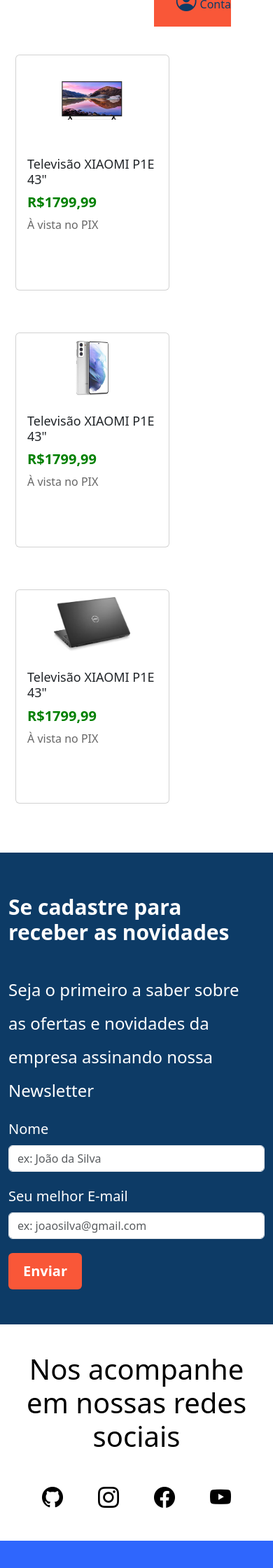
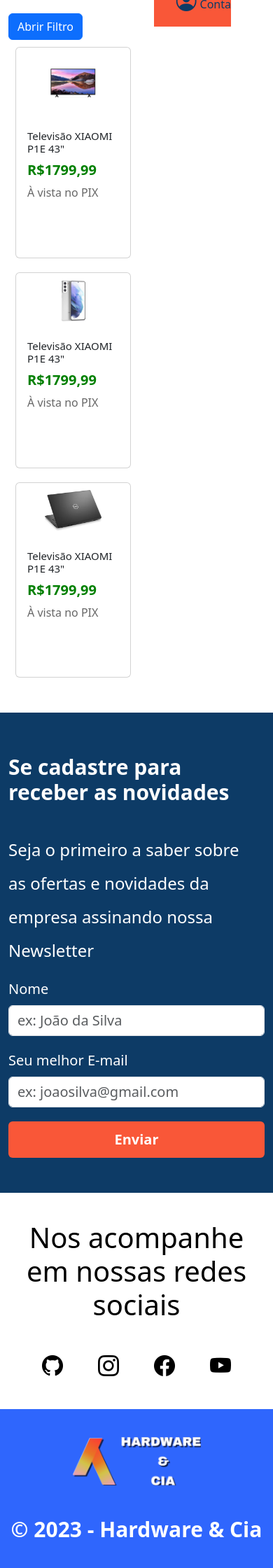
Before and after one commit to Luc033/Hardware-and-Cia, a PHP site: page / in a window 390 px wide; the page is wider, and only the part inside the window is pictured. Shown: the part 240-2480 px from the top of that part at 70% size. Run offline with PHP 8.4, Linux system fonts and the light colour scheme.

Commit message:
responsividade e off canvas

```diff
--- a/estilos/style.css
+++ b/estilos/style.css
@@ -100,7 +100,6 @@ body {
     color: var(--cor-icon);
 }
 
-
 .nav-header ul:hover .dropdown-content {
     display: block;
     padding: 15px 10px 20px 10px;
@@ -128,6 +127,21 @@ body {
 .dropdown-content li:hover {
     background: rgb(243,243,243);
     background: radial-gradient(circle,  rgba(221,221,221,1)40%,  rgba(243,243,243,1)80%);
+}
+
+/* offCanvas */
+
+
+.items-filtro {
+    display: flex;
+    flex-direction: row;
+    gap: 50px;
+    justify-content: space-around;
+}
+
+.container-filtro-items {
+    display: flex;
+    flex-direction: column;
 }
 
 /* Card */
@@ -411,37 +425,13 @@ body {
 /* media querie para tablets */
 @media (max-width: 992px) {
 
+    /* Card */
     .card {
-        width: 30%;
+        width: 29%;
     }
 
-    .card h2 {
-        font-size: 25px;
-    }
-
-    .card a {
+    .card h1 {
         font-size: 15px;
-    }
-
-    .card .branco {
-        height: 48.5px;
-    }
-
-    .form-login {
-        width: 90%;
-    }
-
-    .logo-footer {
-        flex-direction: row;
-    }
-
-}
-
-/* Media querie para celulares */
-@media (max-width: 576px) {
-
-    .card {
-        width: 60%;
     }
 
     .card h2 {
@@ -456,6 +446,61 @@ body {
         height: 48.5px;
     }
 
+    /* News Letter */
+    .news-letter input {
+        font-size: 20px;
+    }
+
+    .news-letter button[type="submit"] {
+        width: 100%;
+    }
+
+     /* Login/cadastro */
+    .form-login {
+        width: 90%;
+    }
+
+    .logo-footer {
+        flex-direction: row;
+    }
+
+}
+
+/* Media querie para celulares */
+@media (max-width: 576px) {
+
+    /* Card */
+    .linha-card {
+    margin: 0 auto;
+    }
+
+    .card {
+        width: 45%;
+        margin: 10px;
+    }
+
+    .card h2 {
+        font-size: 20px;
+    }
+
+    .card a {
+        font-size: 15px;
+    }
+
+    .card .branco {
+        height: 48.5px;
+    }
+
+    /* News Letter */
+    .news-letter input {
+        font-size: 20px;
+    }
+
+    .news-letter button[type="submit"] {
+        width: 100%;
+    }
+
+    /* Login/cadastro */
     .form-login {
         width: 90vw;
         margin: 100px 0px;
@@ -470,4 +515,36 @@ body {
         font-size: 16px;
     }
 
+    /* Footer  */
+
+
+    .logo-footer{
+        display: flex;
+        flex-direction: row;
+        align-items: center;
+        flex-wrap: wrap;
+        gap: 40px;
+    }
+
+    .logo-img {
+        width: 50%;
+        margin: 0 auto;
+    }
+
+    .logo-text {
+        margin: 0 auto;
+    }
+
+    .logo-text p {
+        margin: 0;
+        font-size: 30px;
+        font-weight: bold;
+    }
+
+    .info-footer {
+        margin: 0 auto;
+        text-align: center;
+        font-size: 25px;
+    }
+
 }
--- a/index.html
+++ b/index.html
@@ -65,6 +65,42 @@
 
     <main>
         <div class="container-fluid container-card">
+            <button class="btn btn-primary" type="button" data-bs-toggle="offcanvas" data-bs-target="#offcanvasLeft" aria-controls="offcanvasLeft">Abrir Filtro</button>
+            <div class="offcanvas offcanvas-start" tabindex="-1" id="offcanvasLeft" aria-labelledby="offcanvasLeftLabel">
+                <div class="offcanvas-header">
+                    <h5 id="offcanvasTLeftLabel">Filtro de produtos</h5>
+                    <button type="button" class="btn-close text-reset" data-bs-dismiss="offcanvas" aria-label="Close"></button>
+                </div>
+                <div class="offcanvas-body">
+                    <div>
+                        <h2 class="text-center">Filtrar por</h2>
+                        <div class="text-center row items-filtro">
+                            <div class="container-filtro-items">
+                                <a href="#">Headset</a>
+                                <a href="#">Mouse</a>
+                                <a href="#">Teclado</a>
+                                <a href="#">MousePad</a>
+                                <a href="#">Celular</a>
+                                <a href="#">Computador</a>
+                            </div>
+                            <div class="container-filtro-items">
+                                <a href="#">Monitor</a>
+                                <a href="#">Fones de ouvido</a>
+                                <a href="#">Televisão</a>
+                                <a href="#">Roteadores</a>
+                                <a href="#">Memórias SSd</a>
+                                <a href="#">Memória Ram</a>
+                            </div>
+                        </div>
+                    </div>
+                    <div>
+                        <h2 class="text-center">Preço do produto</h2>
+                    </div>
+                    <div>
+                        <h2 class="text-center">Ordenar por</h2>
+                    </div>
+                </div>
+            </div>
             <div class="linha-card">
                 <div class="card">
                     <img class="card-img-top" src="imagens/thumb_tv_p1e_43_1_1.png" alt="Imagem do produto">
--- a/js/index.js
+++ b/js/index.js
@@ -22,6 +22,8 @@
 
 //botão aparecendo após o hover
 const cards = document.querySelectorAll(".card")
+
+
 cards.forEach(function(card) {
 
   card.addEventListener("mouseover", function() {
@@ -41,8 +43,8 @@ cards.forEach(function(card) {
   })
 })
 
-const olhoFechado = document.querySelector("#olho-fechado")
-const olhoAberto = document.querySelector("#olho-aberto")
+const olhoFechado = document.querySelector("#olho-fechado");
+const olhoAberto = document.querySelector("#olho-aberto");
 
 olhoFechado.addEventListener("click", () => {
   olhoFechado.style.display = "none";
```
